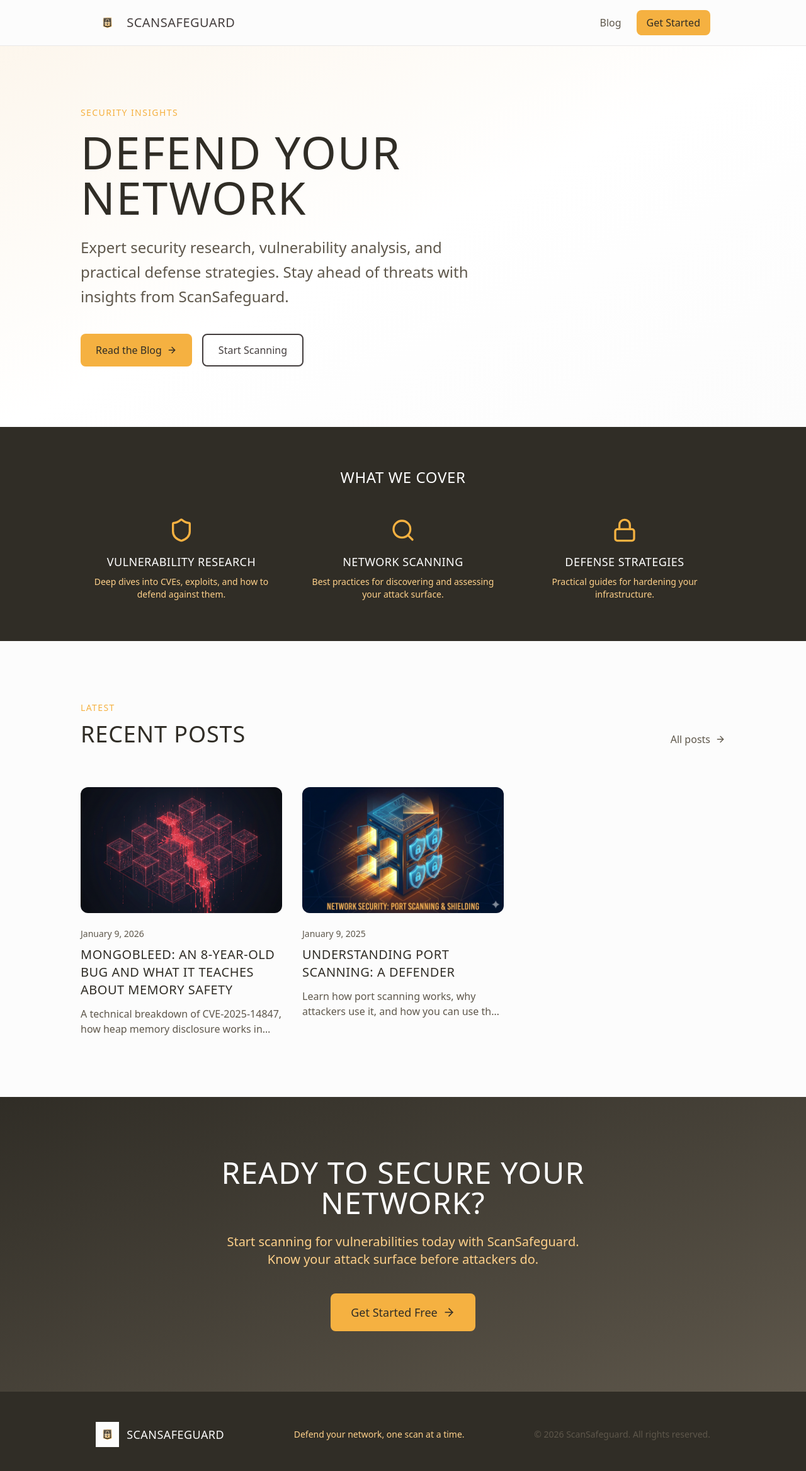
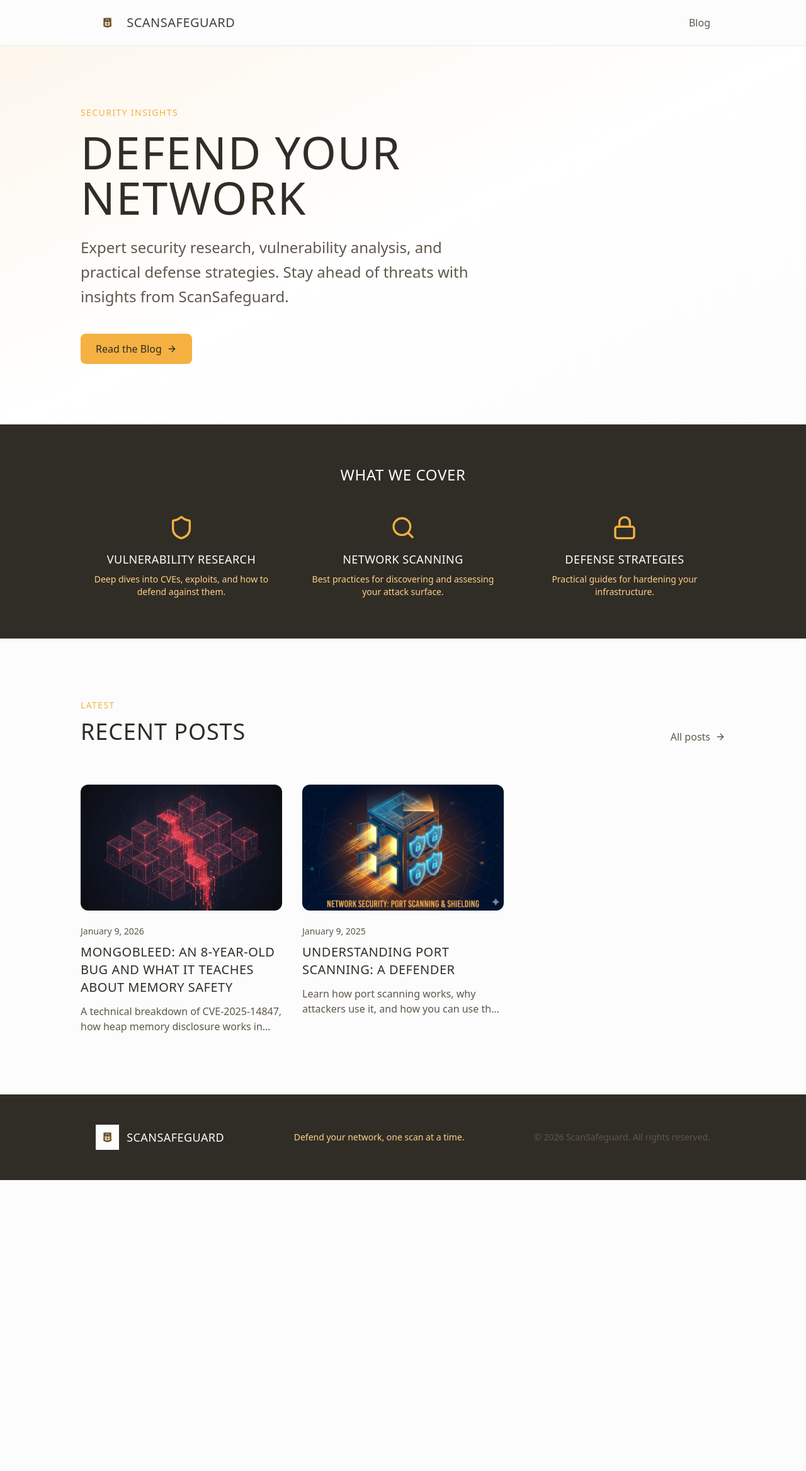
Before and after one commit to bwarner/scansafeguard-blog, a Next.js app: page / in a window 1280 px wide. Shown: the top 2336 px of the page at 63% size. After the commit the page ends 1874 px from the top, so only its background shows below. Built offline with nearby package versions, Linux system fonts and the light colour scheme; no server answers.

Commit message:
feat: remove references to www.scansafeguard.com

```diff
--- a/app/layout.tsx
+++ b/app/layout.tsx
@@ -46,14 +46,6 @@ function Header() {
             >
               Blog
             </Link>
-            <a
-              href="https://www.scansafeguard.com"
-              target="_blank"
-              rel="noopener noreferrer"
-              className="px-4 py-2 bg-[#F5B141] text-[#302D26] rounded-lg hover:bg-[#FFD18A] transition-colors font-medium"
-            >
-              Get Started
-            </a>
           </div>
         </nav>
       </div>
--- a/app/page.tsx
+++ b/app/page.tsx
@@ -14,7 +14,7 @@ const websiteJsonLd = {
   publisher: {
     "@type": "Organization",
     name: "ScanSafeguard",
-    url: "https://www.scansafeguard.com",
+    url: "https://blog.scansafeguard.com",
   },
 };
 
@@ -22,9 +22,9 @@ const organizationJsonLd = {
   "@context": "https://schema.org",
   "@type": "Organization",
   name: "ScanSafeguard",
-  url: "https://www.scansafeguard.com",
+  url: "https://blog.scansafeguard.com",
   description:
-    "Network security scanning and vulnerability assessment. Defend your network, one scan at a time.",
+    "Security insights, vulnerability research, and network defense strategies.",
   sameAs: [],
 };
 
@@ -95,14 +95,6 @@ export default async function Home() {
                   Read the Blog
                   <ArrowRight className="w-4 h-4" />
                 </Link>
-                <a
-                  href="https://www.scansafeguard.com"
-                  target="_blank"
-                  rel="noopener noreferrer"
-                  className="inline-flex items-center gap-2 px-6 py-3 border-2 border-[#443E3E] text-[#443E3E] rounded-lg hover:bg-[#443E3E] hover:text-white transition-colors font-medium"
-                >
-                  Start Scanning
-                </a>
               </div>
             </div>
           </div>
@@ -214,31 +206,6 @@ export default async function Home() {
             </Link>
           </div>
         </section>
-
-        {/* CTA */}
-        <section className="py-24 px-6 bg-gradient-to-br from-[#302D26] to-[#5E574B] text-white">
-          <div className="mx-auto max-w-3xl text-center">
-            <h2
-              className="text-3xl md:text-5xl tracking-wide mb-6"
-              style={{ fontFamily: "var(--font-display)" }}
-            >
-              READY TO SECURE YOUR NETWORK?
-            </h2>
-            <p className="text-xl text-[#FFD18A] mb-10 max-w-xl mx-auto">
-              Start scanning for vulnerabilities today with ScanSafeguard. Know
-              your attack surface before attackers do.
-            </p>
-            <a
-              href="https://www.scansafeguard.com"
-              target="_blank"
-              rel="noopener noreferrer"
-              className="inline-flex items-center gap-2 px-8 py-4 bg-[#F5B141] text-[#302D26] rounded-lg hover:bg-[#FFD18A] transition-colors font-medium text-lg"
-            >
-              Get Started Free
-              <ArrowRight className="w-5 h-5" />
-            </a>
-          </div>
-        </section>
       </main>
     </>
   );
--- a/app/posts/[slug]/page.tsx
+++ b/app/posts/[slug]/page.tsx
@@ -102,12 +102,12 @@ export default async function BlogPostPage({ params }: PageProps) {
     author: {
       "@type": "Organization",
       name: "ScanSafeguard",
-      url: "https://www.scansafeguard.com",
+      url: "https://blog.scansafeguard.com",
     },
     publisher: {
       "@type": "Organization",
       name: "ScanSafeguard",
-      url: "https://www.scansafeguard.com",
+      url: "https://blog.scansafeguard.com",
     },
     mainEntityOfPage: {
       "@type": "WebPage",
@@ -127,23 +127,17 @@ export default async function BlogPostPage({ params }: PageProps) {
         "@type": "ListItem",
         position: 1,
         name: "Home",
-        item: "https://www.scansafeguard.com",
+        item: "https://blog.scansafeguard.com",
       },
       {
         "@type": "ListItem",
         position: 2,
-        name: "Blog",
-        item: "https://blog.scansafeguard.com",
-      },
-      {
-        "@type": "ListItem",
-        position: 3,
         name: "Posts",
         item: "https://blog.scansafeguard.com/posts",
       },
       {
         "@type": "ListItem",
-        position: 4,
+        position: 3,
         name: metadata.title,
         item: `https://blog.scansafeguard.com/posts/${slug}`,
       },
--- a/app/posts/page.tsx
+++ b/app/posts/page.tsx
@@ -18,17 +18,11 @@ const breadcrumbJsonLd = {
       "@type": "ListItem",
       position: 1,
       name: "Home",
-      item: "https://www.scansafeguard.com",
+      item: "https://blog.scansafeguard.com",
     },
     {
       "@type": "ListItem",
       position: 2,
-      name: "Blog",
-      item: "https://blog.scansafeguard.com",
-    },
-    {
-      "@type": "ListItem",
-      position: 3,
       name: "Posts",
       item: "https://blog.scansafeguard.com/posts",
     },
--- a/content/posts/understanding-port-scanning.mdx
+++ b/content/posts/understanding-port-scanning.mdx
@@ -99,8 +99,4 @@ Once you understand your exposure, take action:
 
 Port scanning isn't inherently malicious—it's reconnaissance. By scanning your own networks regularly, you gain the same visibility attackers seek. The difference is what you do with that information: attackers look for weaknesses to exploit, while defenders use it to strengthen their security posture.
 
-At ScanSafeguard, we believe in proactive security. Know your attack surface before attackers do.
-
----
-
-_Want to start scanning your network? [Try ScanSafeguard](https://scansafeguard.com) for automated vulnerability discovery._
+Proactive security means knowing your attack surface before attackers do.
```
